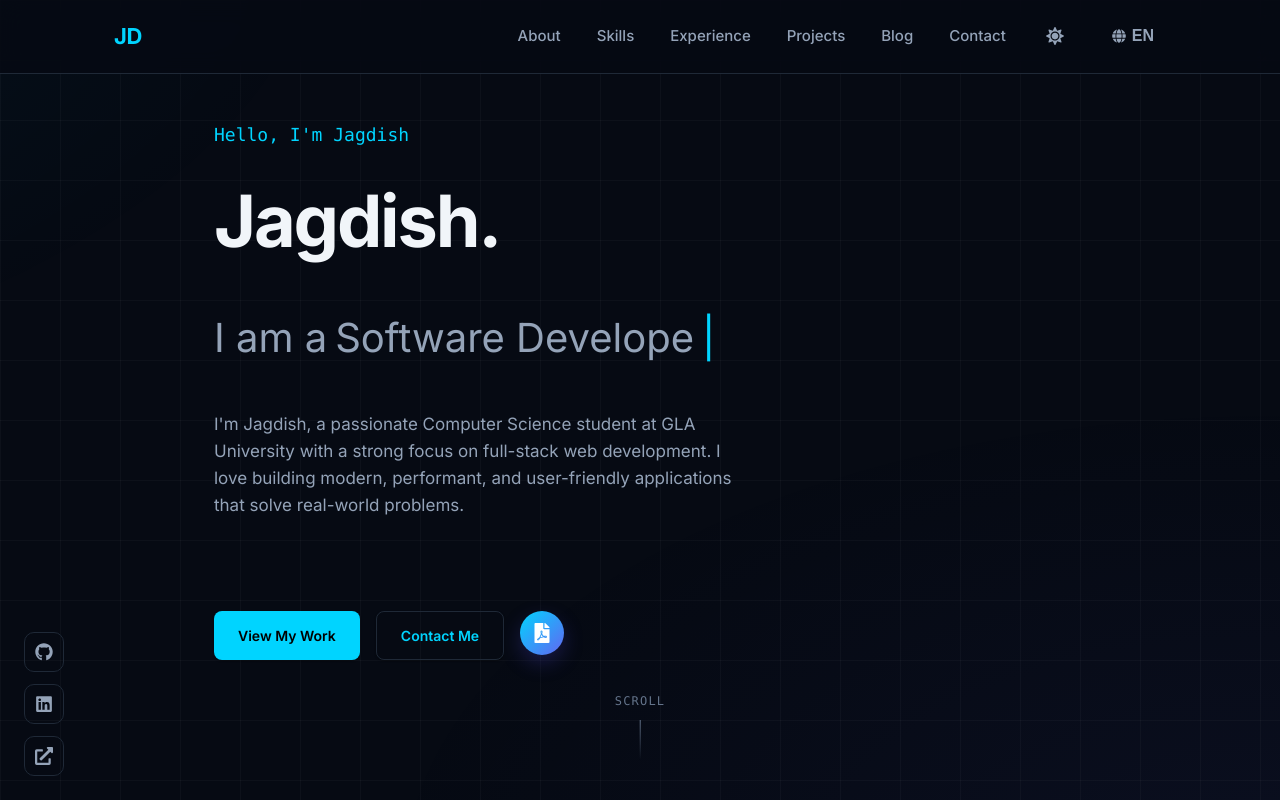
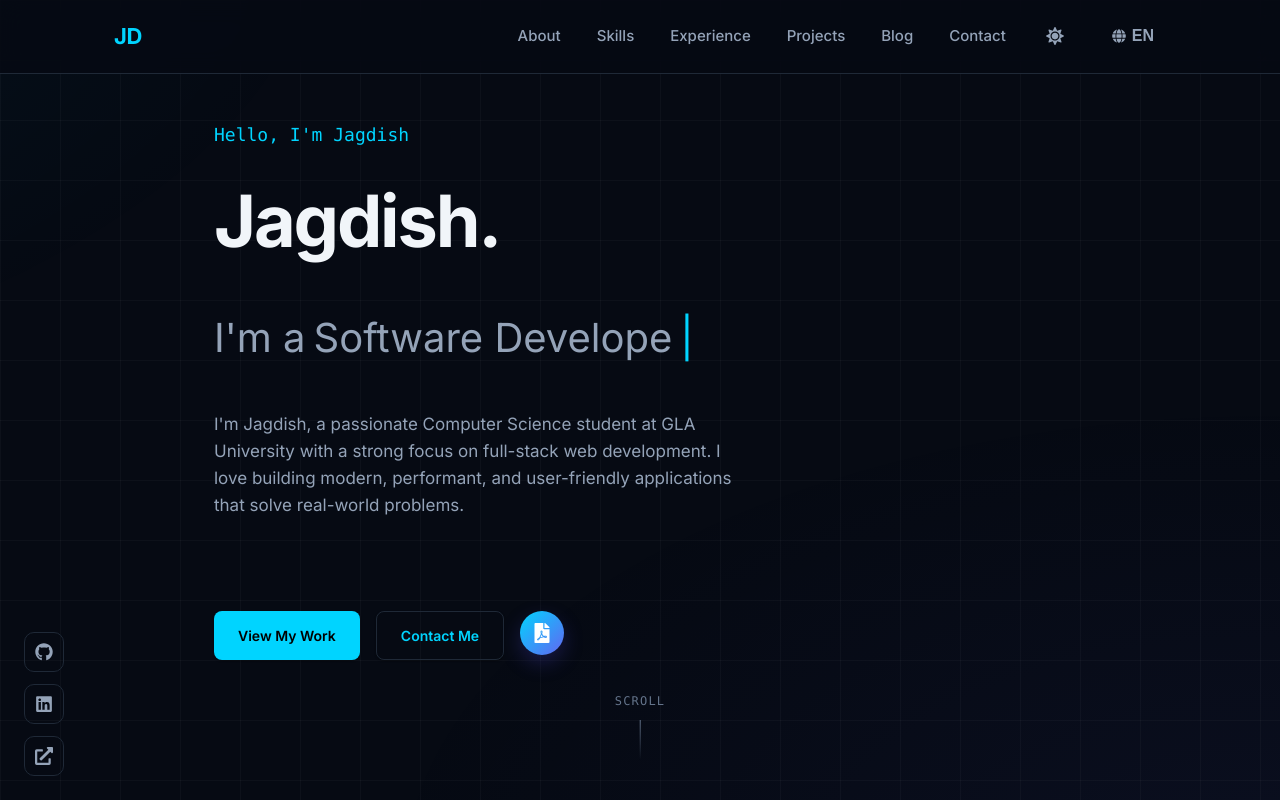
Before and after one commit to JAGDISH-TECH-STUDENT/Hey_Its_Me, a React (Vite) app: page / in a window 1280 px wide. Shown: the top 800 px of the page. Built offline with nearby package versions, Linux system fonts and the light colour scheme.

Commit message:
Fix Hindi hero prefix translation

```diff
--- a/src/components/Home.tsx
+++ b/src/components/Home.tsx
@@ -28,7 +28,7 @@ const Home: React.FC = () => {
           </h1>
 
           <div style={{ fontSize: 'clamp(24px, 4vw, 40px)', color: 'var(--color-text-secondary)', display: 'flex', alignItems: 'center', gap: '8px', flexWrap: 'wrap' }}>
-            <span>I am a</span>
+            <span>{t.hero.prefix}</span>
             <TypingText words={t.hero.roles} speed={100} deleteSpeed={50} pauseDuration={2000} />
             <span style={{ color: 'var(--color-primary)' }}>|</span>
           </div>
```
